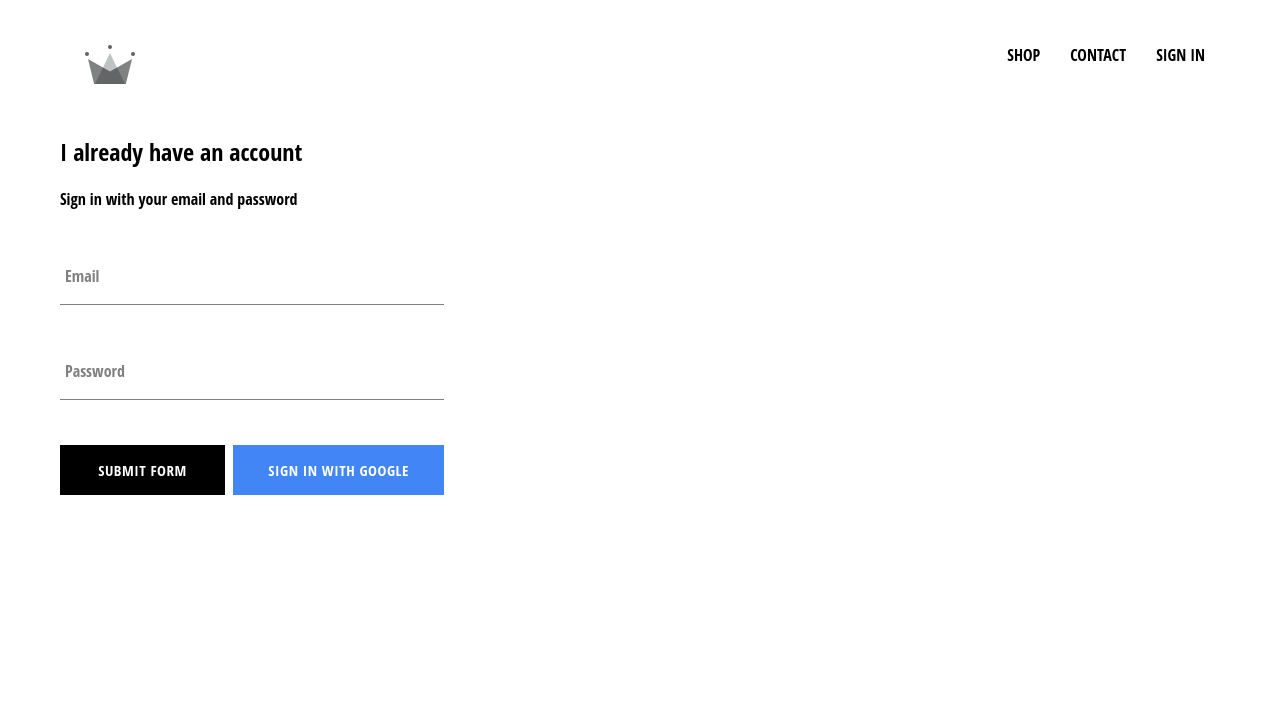
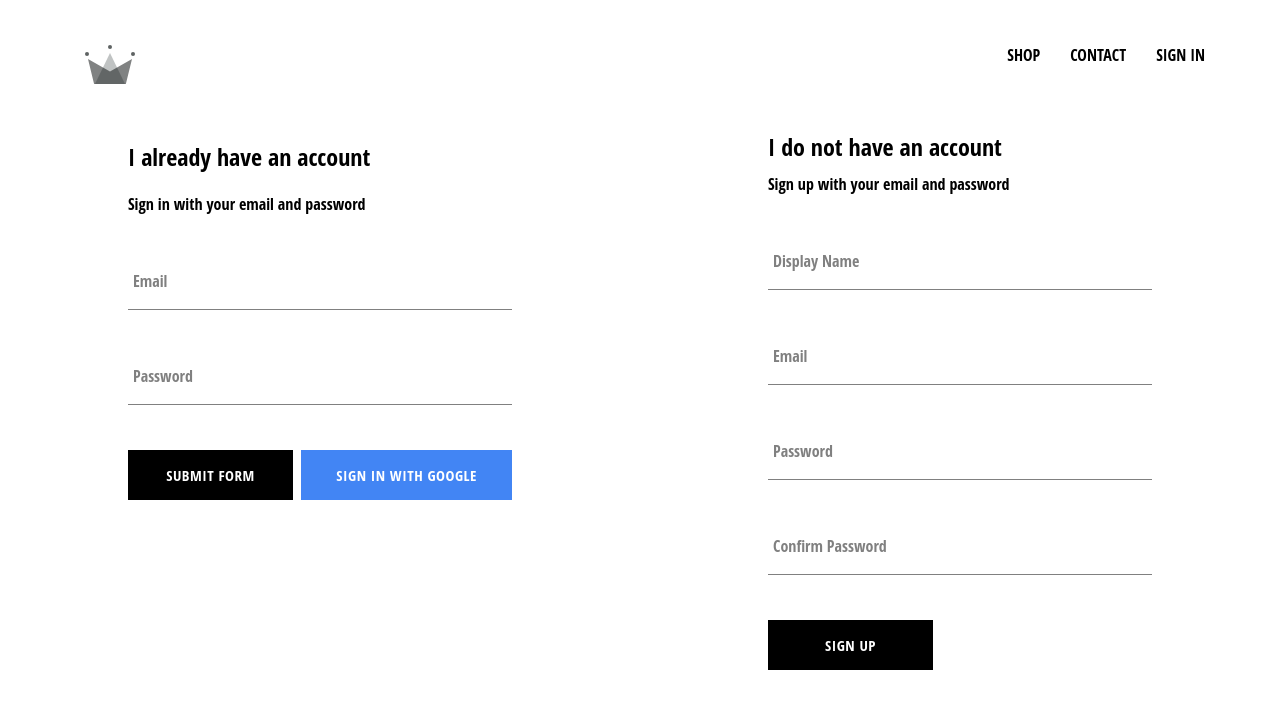
Before and after one commit to fstevenson/crwn-clothing, a React (Create React App) app: page /signin in a window 1280 px wide. Shown: the top 708 px of the page. Built offline with nearby package versions, Linux system fonts and the light colour scheme; no server answers; a web font is replaced by a local one.

Commit message:
Update fire base utils and added sign up component and updated sign in, sign up page

```diff
--- a/src/App.js
+++ b/src/App.js
@@ -7,7 +7,11 @@
 import Header from './components/header/header.component';
 import SignAndSigunUpPage from './pages/sign-in-and-sign-up/sign-in-and-sign-up.component';
 
-import { auth } from './firebase/firebase.utils.js';
+import {
+  auth,
+  createUserProfileDocument,
+  docRefOnSnapShot,
+} from './firebase/firebase.utils.js';
 
 class App extends React.Component {
   constructor(props) {
@@ -21,11 +25,23 @@
   unsubscribeFromAuth = null;
 
   componentDidMount() {
-    this.unsubscribeFromAuth = auth.onAuthStateChanged((user) => {
-      this.setState({ currentUser: user });
+    this.unsubscribeFromAuth = auth.onAuthStateChanged(async (userAuth) => {
+      if (userAuth) {
+        const userRef = await createUserProfileDocument(userAuth);
 
-      console.log(user);
+        docRefOnSnapShot(userRef, (snapShot) => {
+          this.setState({
+            currentUser: {
+              id: snapShot.id,
+              ...snapShot.data(),
+            },
+          });
+        });
+      } else {
+        this.setState({ currentUser: userAuth });
+      }
     });
+    console.log(this.state);
   }
 
   componentWillUnmount() {
--- /dev/null
+++ b/src/components/sign-up/sign-up.component.jsx
@@ -0,0 +1,102 @@
+import React from 'react';
+
+import FormInput from '../form-input/form-input.component';
+import CustomButton from '../custom-button/custom-button.component';
+
+import {
+  updateUserProfile,
+  createUserProfileDocument,
+  signUp,
+} from '../../firebase/firebase.utils';
+
+import './sign-up.styles.scss';
+
+class SignUp extends React.Component {
+  constructor(props) {
+    super(props);
+
+    this.state = {
+      displayName: '',
+      email: '',
+      password: '',
+      confirmPassword: '',
+    };
+  }
+
+  handleSubmit = async (event) => {
+    event.preventDefault();
+
+    const { displayName, email, password, confirmPassword } = this.state;
+    if (password !== confirmPassword) {
+      alert(`Passwords don't match`);
+      return;
+    }
+
+    try {
+      const { user } = await signUp(email, password);
+
+      await createUserProfileDocument(user, { displayName });
+
+      this.setState({
+        displayName: '',
+        email: '',
+        password: '',
+        confirmPassword: '',
+      });
+    } catch (err) {
+      console.log(err);
+    }
+  };
+
+  handleChange = (event) => {
+    const { name, value } = event.target;
+    this.setState({ [name]: value });
+  };
+
+  render() {
+    const { displayName, email, password, confirmPassword } = this.state;
+    return (
+      <div className="sign-up">
+        <h2 className="title">I do not have an account</h2>
+        <span>Sign up with your email and password</span>
+        <form className="sign-up-form" onSubmit={this.handleSubmit}>
+          <FormInput
+            type="text"
+            name="displayName"
+            value={displayName}
+            onChange={this.handleChange}
+            label="Display Name"
+            required
+          />
+          <FormInput
+            type="email"
+            name="email"
+            value={email}
+            onChange={this.handleChange}
+            label="Email"
+            required
+          />
+          <FormInput
+            type="password"
+            name="password"
+            value={password}
+            onChange={this.handleChange}
+            label="Password"
+            required
+          />
+          <FormInput
+            type="password"
+            name="confirmPassword"
+            value={confirmPassword}
+            onChange={this.handleChange}
+            label="Confirm Password"
+            required
+          />
+          <CustomButton type="submit">Sign up</CustomButton>
+        </form>
+      </div>
+    );
+  }
+}
+
+export default SignUp;
--- /dev/null
+++ b/src/components/sign-up/sign-up.styles.scss
@@ -0,0 +1,9 @@
+.sign-up {
+  display: flex;
+  flex-direction: column;
+  width: 30vw;
+
+  .title {
+    margin: 10px 0;
+  }
+}
--- a/src/firebase/firebase.utils.js
+++ b/src/firebase/firebase.utils.js
@@ -1,6 +1,18 @@
 import { initializeApp } from 'firebase/app';
-import { getFirestore } from 'firebase/firestore';
-import { getAuth, signInWithPopup, GoogleAuthProvider } from 'firebase/auth';
+import {
+  getFirestore,
+  doc,
+  getDoc,
+  setDoc,
+  onSnapshot,
+} from 'firebase/firestore';
+import {
+  getAuth,
+  signInWithPopup,
+  GoogleAuthProvider,
+  createUserWithEmailAndPassword,
+  updateProfile,
+} from 'firebase/auth';
 
 const config = {
   apiKey: 'AIzaSyCRTo-wM-3g3wwsjzz5mbhT7JfSb2TTbJ0',
@@ -12,10 +24,10 @@
   measurementId: 'G-0CY1MDWMJY',
 };
 
-initializeApp(config);
+const app = initializeApp(config);
 
 export const auth = getAuth();
-export const firestore = getFirestore();
+export const firestore = getFirestore(app);
 
 const provider = new GoogleAuthProvider();
 provider.setCustomParameters({
@@ -23,3 +35,37 @@
 });
 
 export const signInWithGoogle = () => signInWithPopup(auth, provider);
+
+export const docRefOnSnapShot = onSnapshot;
+
+export const signUp = (email, password) =>
+  createUserWithEmailAndPassword(auth, email, password);
+
+export const updateUserProfile = (user, additionalData) =>
+  updateProfile(user, additionalData);
+
+export const createUserProfileDocument = async (userAuth, additionalData) => {
+  if (!userAuth) return;
+
+  const userRef = doc(firestore, `users/${userAuth.uid}`);
+
+  const snapShot = await getDoc(userRef);
+
+  if (!snapShot.exists()) {
+    const { displayName, email } = userAuth;
+    const createdAt = new Date();
+
+    try {
+      await setDoc(userRef, {
+        displayName,
+        email,
+        createdAt,
+        ...additionalData,
+      });
+    } catch (error) {
+      console.log('Error creating user', error.message);
+    }
+  }
+
+  return userRef;
+};
--- a/src/pages/sign-in-and-sign-up/sign-in-and-sign-up.component.jsx
+++ b/src/pages/sign-in-and-sign-up/sign-in-and-sign-up.component.jsx
@@ -1,6 +1,7 @@
 import React from 'react';
 
 import SignIn from '../../components/sign-in/sign-in.component';
+import SignUp from '../../components/sign-up/sign-up.component';
 
 import './sign-in-and-sign-up.styles.scss';
 
@@ -8,6 +9,7 @@
   return (
     <div className="sign-in-and-sign-up">
       <SignIn />
+      <SignUp />
     </div>
   );
 };
--- a/src/pages/sign-in-and-sign-up/sign-in-and-sign-up.styles.scss
+++ b/src/pages/sign-in-and-sign-up/sign-in-and-sign-up.styles.scss
@@ -0,0 +1,6 @@
+.sign-in-and-sign-up {
+  width: 80vw;
+  display: flex;
+  justify-content: space-between;
+  margin: 30px auto;
+}
```
